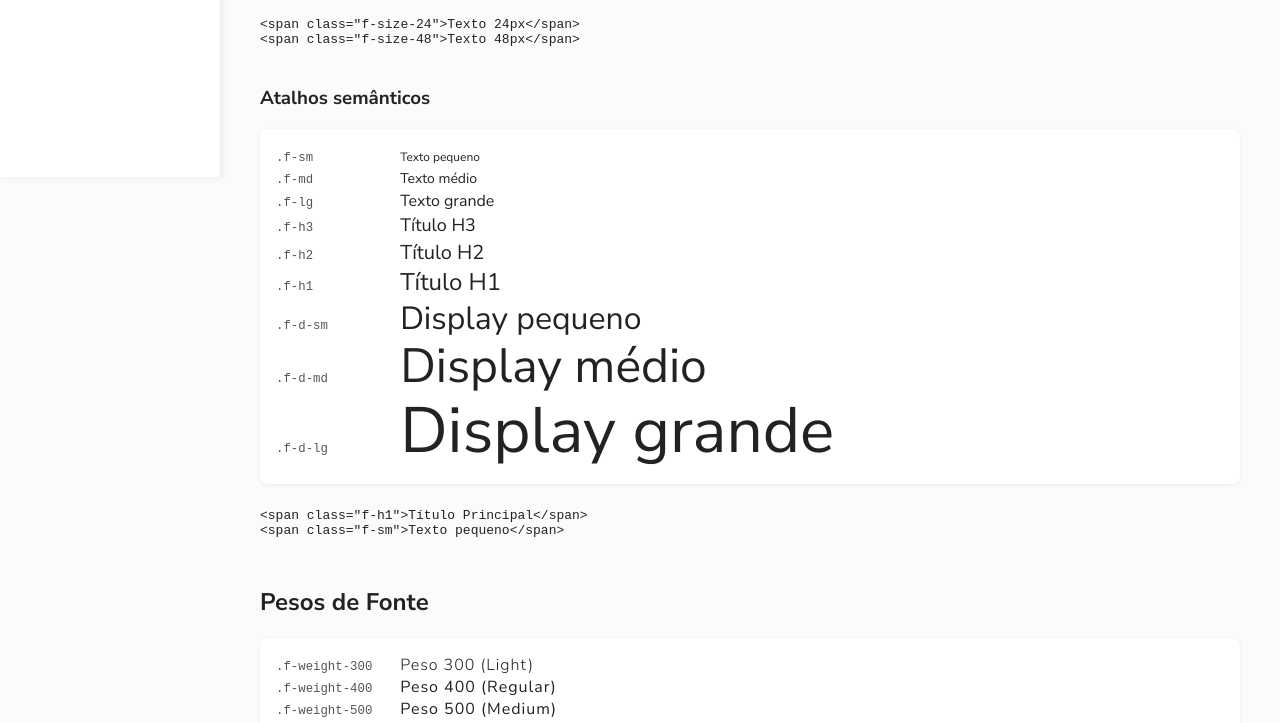
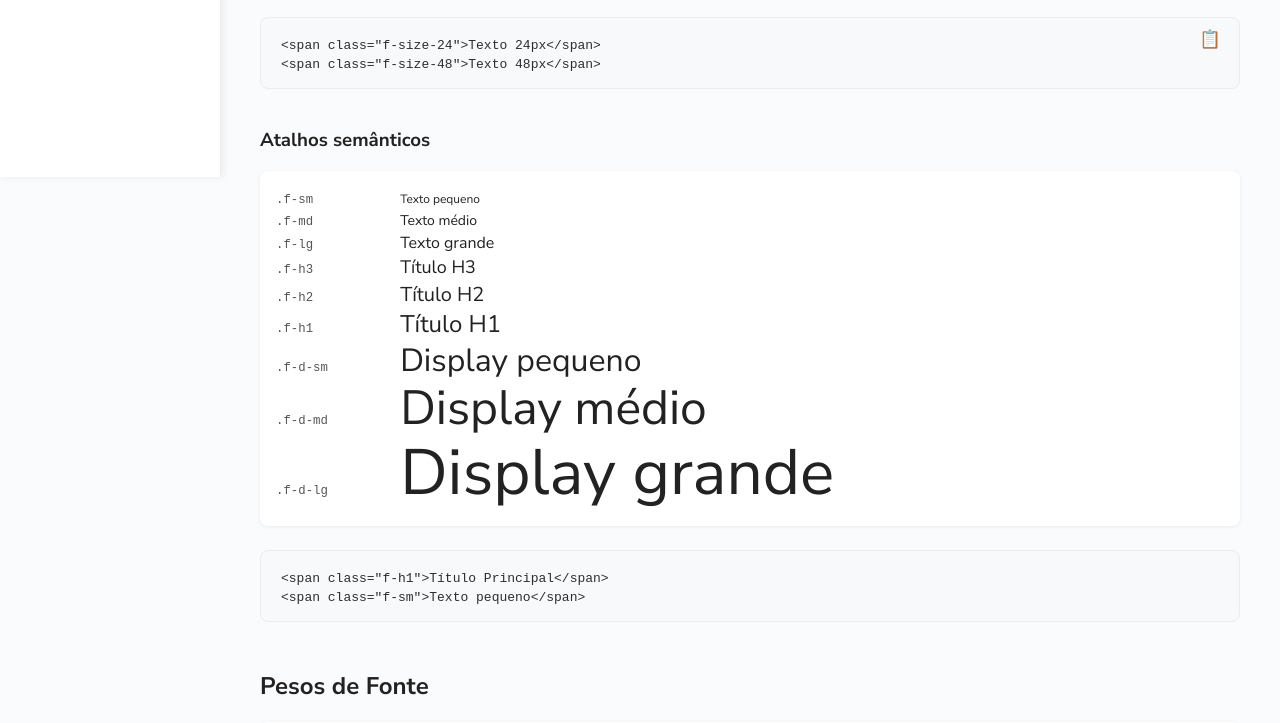
Before and after one commit to anelima25/doc-tcloud, a plain HTML site: page docs/index.html in a window 1280 px wide. Shown: the part 623-1346 px from the top of the page. Drawn offline with Linux system fonts and the light colour scheme.

Commit message:
adicionando estilo no bloco de codigo

```diff
--- a/docs/docs-script.js
+++ b/docs/docs-script.js
@@ -30,3 +30,10 @@ function showSection(id) {
 window.onload = function() {
   showSection('tipografia');
 };
+
+function copyCode(btn) {
+  const code = btn.parentElement.querySelector('code').innerText;
+  navigator.clipboard.writeText(code);
+  btn.innerText = '✔️';
+  setTimeout(() => btn.innerText = '📋', 1200);
+}
--- a/docs/docs-style.css
+++ b/docs/docs-style.css
@@ -58,3 +58,38 @@ h1, h2, h3 { margin-top: 2em; }
 .weight-demo { letter-spacing: 1px; }
 section { display: none; }
 section.active { display: block; }
+
+pre {
+  background: #f8f9fa;
+  border-radius: 8px;
+  padding: 16px 20px;
+  font-family: 'Fira Mono', 'Consolas', 'Menlo', monospace;
+  font-size: 1em;
+  color: #2d2d2d;
+  border: 1px solid #ececec;
+  overflow-x: auto;
+  position: relative;
+  margin: 1.5em 0;
+}
+
+pre code {
+  background: none;
+  color: inherit;
+  padding: 0;
+  font-size: inherit;
+}
+
+.code-copy-btn {
+  position: absolute;
+  top: 10px;
+  right: 12px;
+  background: none;
+  border: none;
+  cursor: pointer;
+  font-size: 1.1em;
+  color: #888;
+  transition: color 0.2s;
+}
+.code-copy-btn:hover {
+  color: #222;
+}
--- a/docs/section-tipografia.html
+++ b/docs/section-tipografia.html
@@ -13,7 +13,7 @@
   <div><span class="class-label">.f-size-48</span> <span class="f-size-48">Exemplo de texto 48px</span></div>
   <div><span class="class-label">.f-size-64</span> <span class="f-size-64">Exemplo de texto 64px</span></div>
 </div>
-<pre><code>&lt;span class="f-size-24"&gt;Texto 24px&lt;/span&gt;
+<pre><button class="code-copy-btn" onclick="copyCode(this)" title="Copiar código">📋</button><code>&lt;span class="f-size-24"&gt;Texto 24px&lt;/span&gt;
 &lt;span class="f-size-48"&gt;Texto 48px&lt;/span&gt;</code></pre>
 
 <h3>Atalhos semânticos</h3>
```
